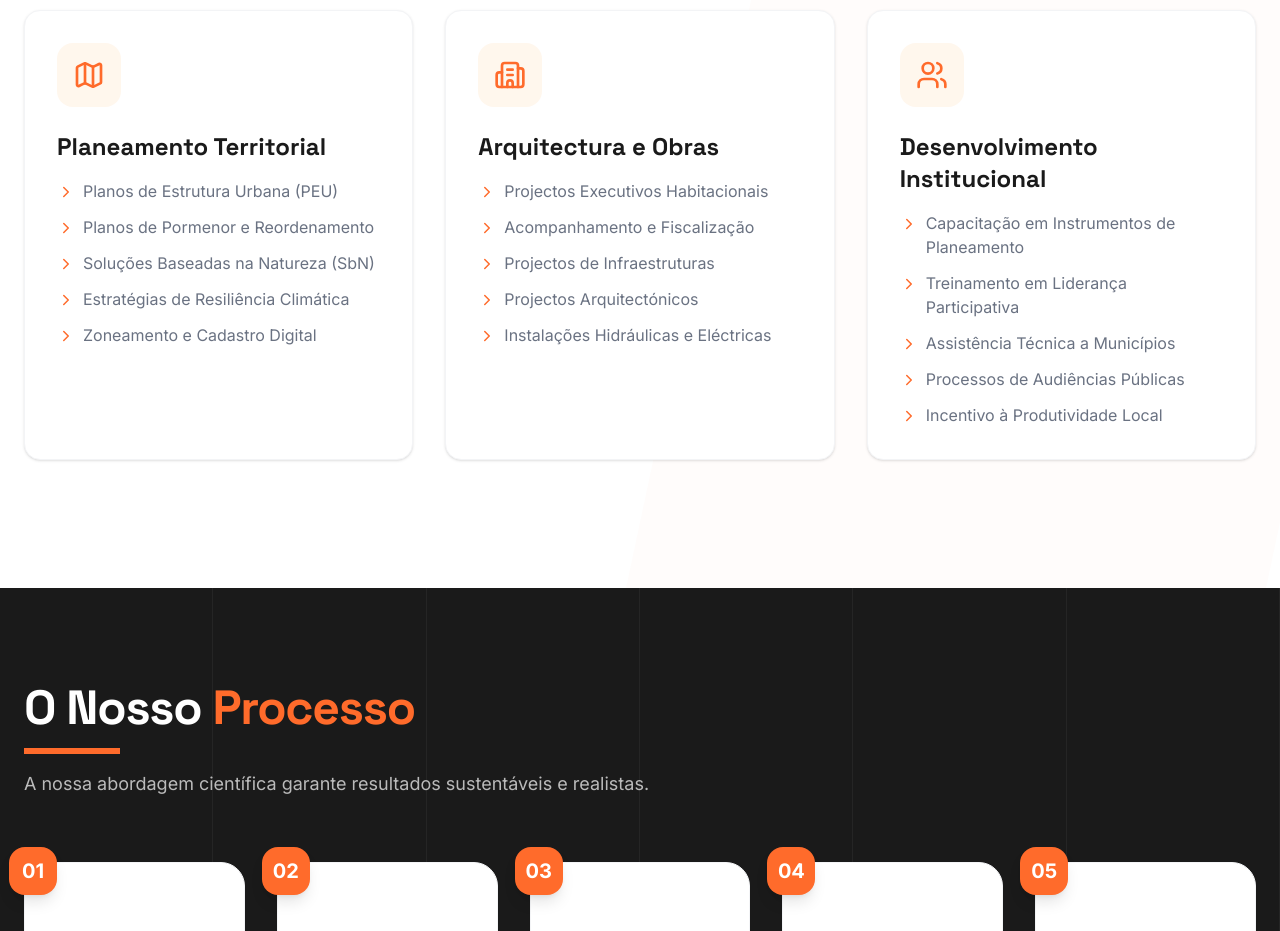
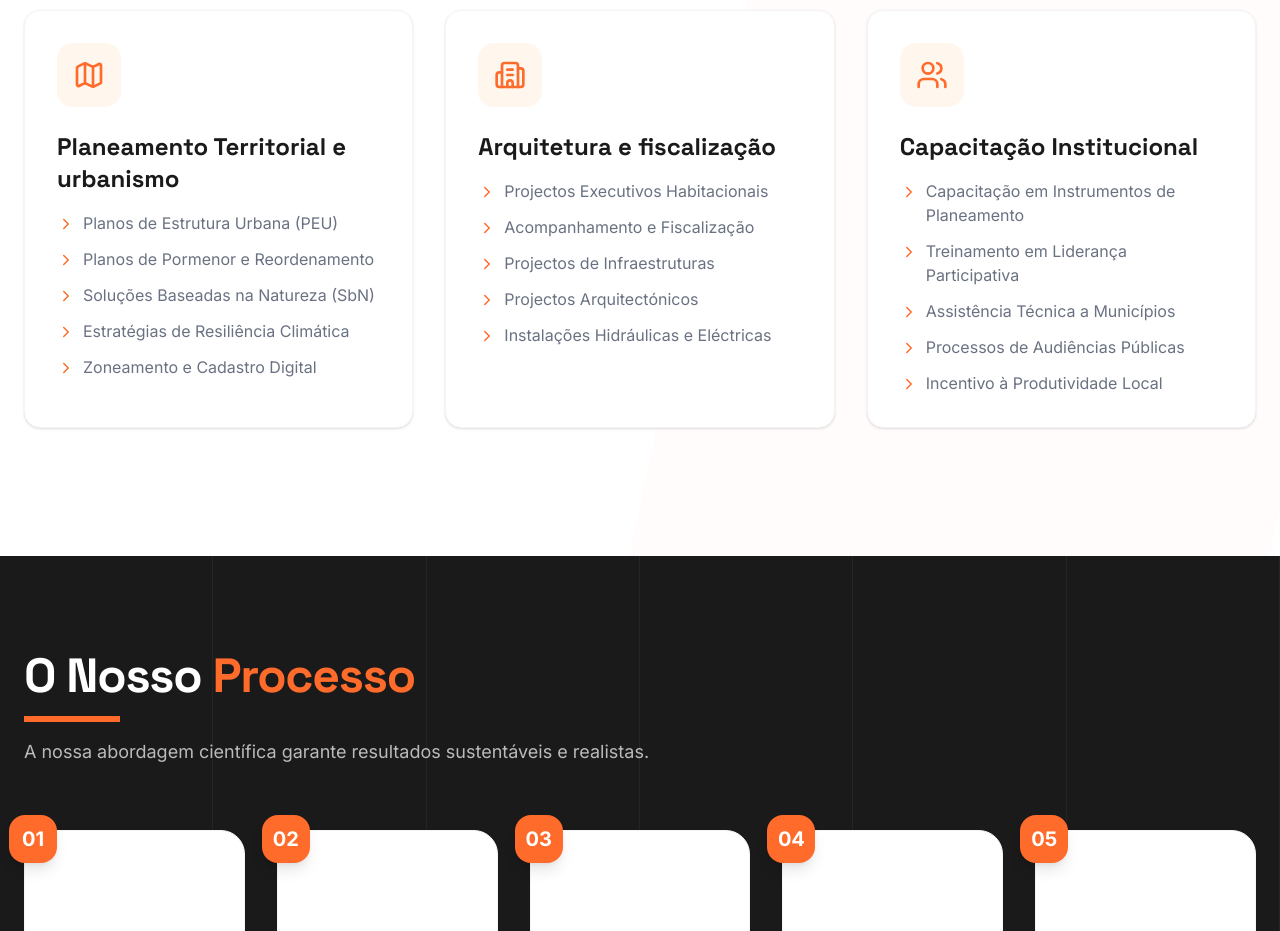
Before and after one commit to Unicodesrealm/Vt-app, a React (Vite) app: page / in a window 1280 px wide. Shown: the part 2440-3371 px from the top of the page. Built offline with nearby package versions, Linux system fonts and the light colour scheme.

Commit message:
Update areas of expertise titles

```diff
--- a/src/App.tsx
+++ b/src/App.tsx
@@ -1142,7 +1142,7 @@ export default function App() {
           <div className="grid md:grid-cols-2 lg:grid-cols-3 gap-8">
             <ServiceCard
               icon={MapIcon}
-              title="Planeamento Territorial"
+              title="Planeamento Territorial e urbanismo"
               items={[
                 "Planos de Estrutura Urbana (PEU)",
                 "Planos de Pormenor e Reordenamento",
@@ -1153,7 +1153,7 @@ export default function App() {
             />
             <ServiceCard
               icon={Building2}
-              title="Arquitectura e Obras"
+              title="Arquitetura e fiscalização"
               items={[
                 "Projectos Executivos Habitacionais",
                 "Acompanhamento e Fiscalização",
@@ -1164,7 +1164,7 @@ export default function App() {
             />
             <ServiceCard
               icon={Users}
-              title="Desenvolvimento Institucional"
+              title="Capacitação Institucional"
               items={[
                 "Capacitação em Instrumentos de Planeamento",
                 "Treinamento em Liderança Participativa",
```
